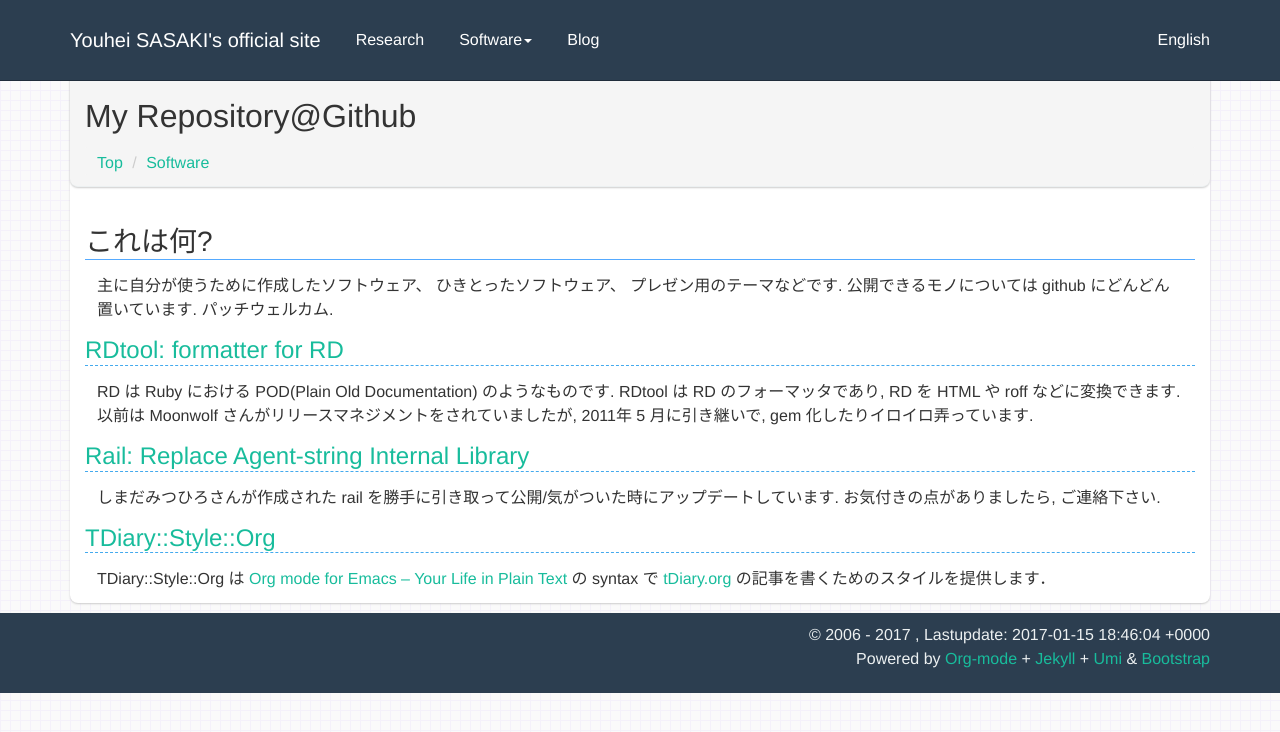
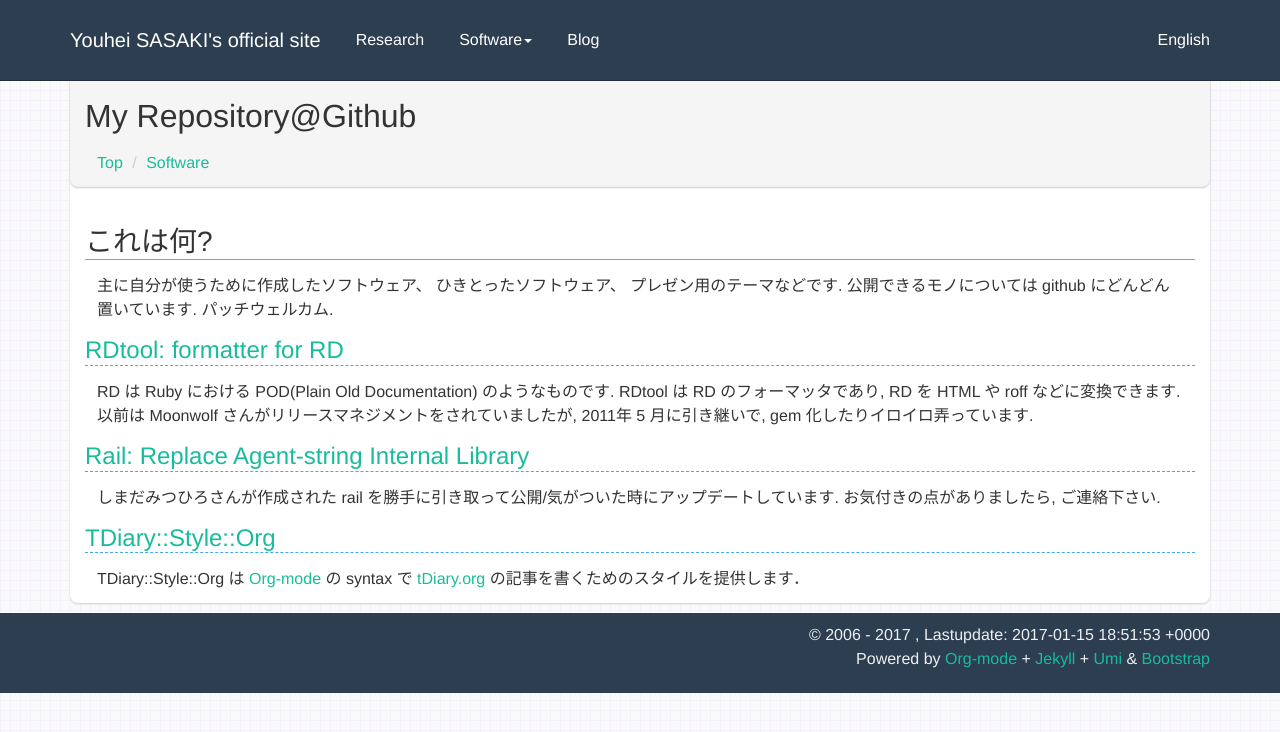
Before and after one commit to uwabami/uwabami.github.io, a Jekyll site: the page built from software/index.html, in a window 1280 px wide. Shown: the top 732 px of the page. Built offline with Jekyll 4.4.1, drawn with Linux system fonts in a browser that asks for light colours.

Commit message:
Fix org link
Signed-off-by: Youhei SASAKI <uwabami@gfd-dennou.org>

```diff
--- a/software/index.html
+++ b/software/index.html
@@ -1,14 +1,14 @@
 ---
 title: My Repository@Github
-date: 2017-01-15 18:46:04
+date: 2017-01-15 18:51:53
 layout: default
 lang: ja
 ref: software
 permalink: /software/index.html
 ---
-<div id="outline-container-org317471b" class="outline-2">
-<h2 id="org317471b">これは何?</h2>
-<div class="outline-text-2" id="text-org317471b">
+<div id="outline-container-org9022612" class="outline-2">
+<h2 id="org9022612">これは何?</h2>
+<div class="outline-text-2" id="text-org9022612">
 <p>
 主に自分が使うために作成したソフトウェア、
 ひきとったソフトウェア、
@@ -16,9 +16,9 @@ permalink: /software/index.html
 公開できるモノについては github にどんどん置いています. パッチウェルカム.
 </p>
 </div>
-<div id="outline-container-orgc75b593" class="outline-3">
-<h3 id="orgc75b593"><a href="file:///software/rdtool/">RDtool: formatter for RD</a></h3>
-<div class="outline-text-3" id="text-orgc75b593">
+<div id="outline-container-org8e8f0f1" class="outline-3">
+<h3 id="org8e8f0f1"><a href="rdtool/index.html">RDtool: formatter for RD</a></h3>
+<div class="outline-text-3" id="text-org8e8f0f1">
 <p>
 RD は Ruby における POD(Plain Old Documentation) のようなものです.
 RDtool は RD のフォーマッタであり, RD を HTML や roff などに変換できます.
@@ -27,21 +27,21 @@ RDtool は RD のフォーマッタであり, RD を HTML や roff などに変
 </p>
 </div>
 </div>
-<div id="outline-container-org3954d32" class="outline-3">
-<h3 id="org3954d32"><a href="file:///software/rail">Rail: Replace Agent-string Internal Library</a></h3>
-<div class="outline-text-3" id="text-org3954d32">
+<div id="outline-container-orgfeef93e" class="outline-3">
+<h3 id="orgfeef93e"><a href="rail/index.html">Rail: Replace Agent-string Internal Library</a></h3>
+<div class="outline-text-3" id="text-orgfeef93e">
 <p>
 しまだみつひろさんが作成された rail を勝手に引き取って公開/気がついた時にアップデートしています.
 お気付きの点がありましたら, ご連絡下さい.
 </p>
 </div>
 </div>
-<div id="outline-container-org3a0bc5e" class="outline-3">
-<h3 id="org3a0bc5e"><a href="file:///software/tdiary-style-org">TDiary::Style::Org</a></h3>
-<div class="outline-text-3" id="text-org3a0bc5e">
+<div id="outline-container-org6e235c3" class="outline-3">
+<h3 id="org6e235c3"><a href="tdiary-style-org/index.html">TDiary::Style::Org</a></h3>
+<div class="outline-text-3" id="text-org6e235c3">
 <p>
 TDiary::Style::Org は
-<a href="http://orgmode.org/">Org mode for Emacs – Your Life in Plain Text</a> の syntax で
+<a href="http://orgmode.org/">Org-mode</a> の syntax で
 <a href="http://www.tdiary.org/">tDiary.org</a> の記事を書くためのスタイルを提供します．
 </p>
 </div>
```
Also changed, not shown: software/index.org (+5 -5 lines).
